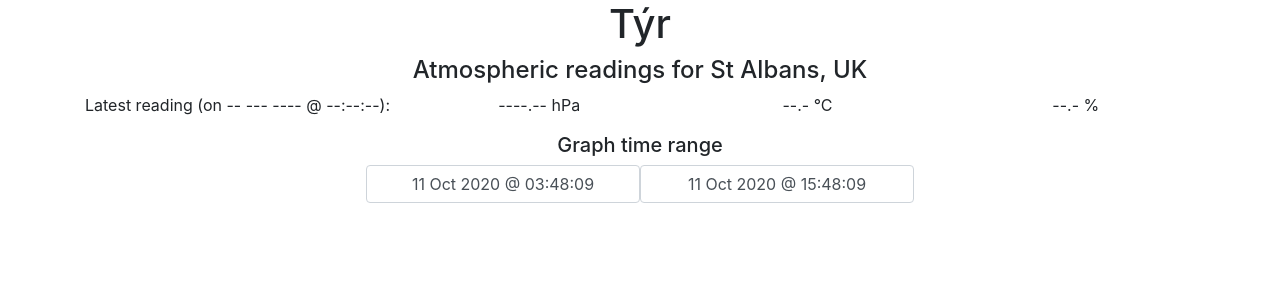
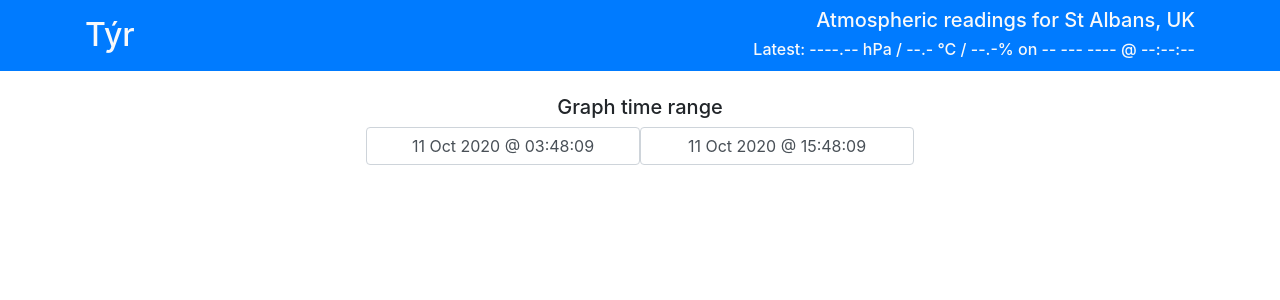
Before and after one commit to mspraggs/weatherstation, a React (Create React App) app in the folder web/: page / in a window 1280 px wide. Shown: the top 300 px of the page. Built offline with nearby package versions, Linux system fonts and the light colour scheme; no server answers.

Commit message:
Web: Add header navbar

```diff
--- a/web/src/App.js
+++ b/web/src/App.js
@@ -5,7 +5,7 @@ import 'bootstrap/dist/css/bootstrap.css';
 
 import { FlexibleWidthXYPlot, LineSeries, XAxis, YAxis, Crosshair } from 'react-vis';
 import { differenceInDays, format, subHours } from "date-fns";
-import { Col, Container, Row } from "react-bootstrap";
+import { Col, Container, Nav, Row } from "react-bootstrap";
 
 import TimeSpanPicker from "./TimeSpanPicker.js"
 
@@ -148,6 +148,12 @@ class App extends Component {
     const formattedLatestTimestmap =
       timestampLatest ? format(timestampLatest, fmt) : "-- --- ---- @ --:--:--";
 
+    const formattedLatestData =
+      `${pressureLatestValue || "----.--"} hPa / ` +
+      `${temperatureLatestValue || "--.-"} °C / ` +
+      `${humidityLatestValue || "--.-"}% on ` +
+      formattedLatestTimestmap;
+
     let getFormattedX = (v) => {
       if (v && v.x) {
         return format(v.x, fmt);
@@ -155,32 +161,21 @@ class App extends Component {
       return "";
     }
     return (
-      <div className="App-header">
+      <>
+        <Nav className="bg-primary text-light mb-4 pt-2 pb-2">
+          <Container fluid="md">
+            <Row className="align-items-center">
+              <Col>
+                <h2 className="mb-0">Týr</h2>
+              </Col>
+              <Col className="text-right">
+                <h5 className="mb-0">Atmospheric readings for St Albans, UK</h5>
+                <h6 className="mb-1 mt-2">Latest: {formattedLatestData}</h6>
+              </Col>
+            </Row>
+          </Container>
+        </Nav>
         <Container fluid="md">
-          <Row>
-            <Col className="text-center">
-              <h1>Týr</h1>
-            </Col>
-          </Row>
-          <Row>
-            <Col className="text-center">
-              <h4>Atmospheric readings for St Albans, UK</h4>
-            </Col>
-          </Row>
-          <Row>
-            <Col md="auto">
-              <p>Latest reading (on {formattedLatestTimestmap}):</p>
-            </Col>
-            <Col className="text-center">
-              <p>{`${pressureLatestValue || "----.--"} hPa`}</p>
-            </Col>
-            <Col className="text-center">
-              <p>{`${temperatureLatestValue || "--.-"} °C`}</p>
-            </Col>
-            <Col className="text-center">
-              <p>{`${humidityLatestValue || "--.-"} %`}</p>
-            </Col>
-          </Row>
           <Row>
             <Col className="text-center">
               <h5>Graph time range</h5>
@@ -266,7 +261,7 @@ class App extends Component {
             </Col>
           </Row>
         </Container>
-      </div >
+      </>
     );
   }
 }
```
